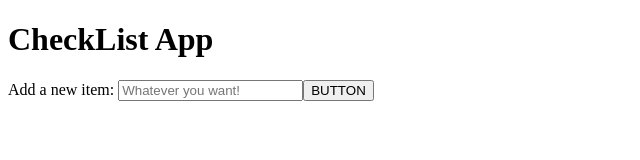
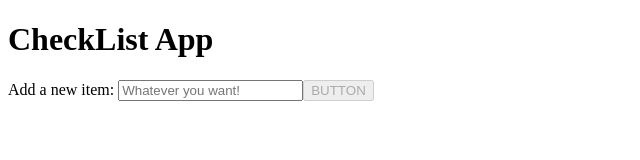
Before and after one commit to jonmico/checklist-app, a React (Vite) app: page / in a window 1280 px wide. Shown: the top 160 px of the page, without its empty margins (0-640 px from the left). Built offline with nearby package versions, Linux system fonts and the light colour scheme.

Commit message:
break out initial checklist into NotCompletedChecklist component

```diff
--- a/src/components/Checklist.tsx
+++ b/src/components/Checklist.tsx
@@ -1,16 +1,16 @@
 import { v4 as uuid } from 'uuid';
 import { useState } from 'react';
 import ChecklistForm from './ChecklistForm';
-import ChecklistItem from './ChecklistItem';
 import CompletedChecklist from './CompletedChecklist';
 import Check from '../models/Check';
+import NotCompletedChecklist from './NotCompletedChecklist';
 
 export default function Checklist() {
   const [list, setList] = useState<Check[]>([]);
   const [completedList, setCompletedList] = useState<Check[]>([]);
 
   function addToChecklist(text: string) {
-    setList((currList) => [...currList, { id: uuid(), text, completed: true }]);
+    setList((currList) => [...currList, { id: uuid(), text }]);
   }
 
   function removeFromChecklist(id: string) {
@@ -34,20 +34,20 @@ export default function Checklist() {
   return (
     <div>
       <h1>CheckList App</h1>
-      <ul>
-        {list.map((item) => (
-          <ChecklistItem
-            key={item.id}
-            checkItem={item}
+
+      {list.length > 0 && (
+        <NotCompletedChecklist
+          list={list}
           removeFromChecklist={removeFromChecklist}
         />
-        ))}
-      </ul>
+      )}
       <ChecklistForm addToChecklist={addToChecklist} />
+      {completedList.length > 0 && (
         <CompletedChecklist
           completedList={completedList}
           removeFromCompletedChecklist={removeFromCompletedChecklist}
         />
+      )}
     </div>
   );
 }
--- a/src/components/ChecklistForm.tsx
+++ b/src/components/ChecklistForm.tsx
@@ -28,7 +28,9 @@ export default function ChecklistForm({ addToChecklist }: ChecklistFormProps) {
         value={value}
         onChange={handleTextChange}
       />
-      <button type='submit'>BUTTON</button>
+      <button type='submit' disabled={value === ''}>
+        BUTTON
+      </button>
     </form>
   );
 }
--- a/src/components/CompletedChecklist.tsx
+++ b/src/components/CompletedChecklist.tsx
@@ -14,6 +14,7 @@ export default function CompletedChecklist({
     <ul>
       {completedList.map((item) => (
         <ChecklistItem
+          key={item.id}
           checkItem={item}
           removeFromCompletedChecklist={removeFromCompletedChecklist}
         />
--- /dev/null
+++ b/src/components/NotCompletedChecklist.tsx
@@ -0,0 +1,24 @@
+import ChecklistItem from './ChecklistItem';
+import Check from '../models/Check';
+
+interface NotCompletedChecklistProps {
+  list: Check[];
+  removeFromChecklist: (id: string) => void;
+}
+
+export default function NotCompletedChecklist({
+  list,
+  removeFromChecklist,
+}: NotCompletedChecklistProps) {
+  return (
+    <ul>
+      {list.map((item) => (
+        <ChecklistItem
+          key={item.id}
+          checkItem={item}
+          removeFromChecklist={removeFromChecklist}
+        />
+      ))}
+    </ul>
+  );
+}
--- a/src/models/Check.ts
+++ b/src/models/Check.ts
@@ -1,5 +1,4 @@
 export default interface Check {
   id: string;
   text: string;
-  completed: boolean;
 }
```
Lines whose indentation alone changed are shown as unchanged.
